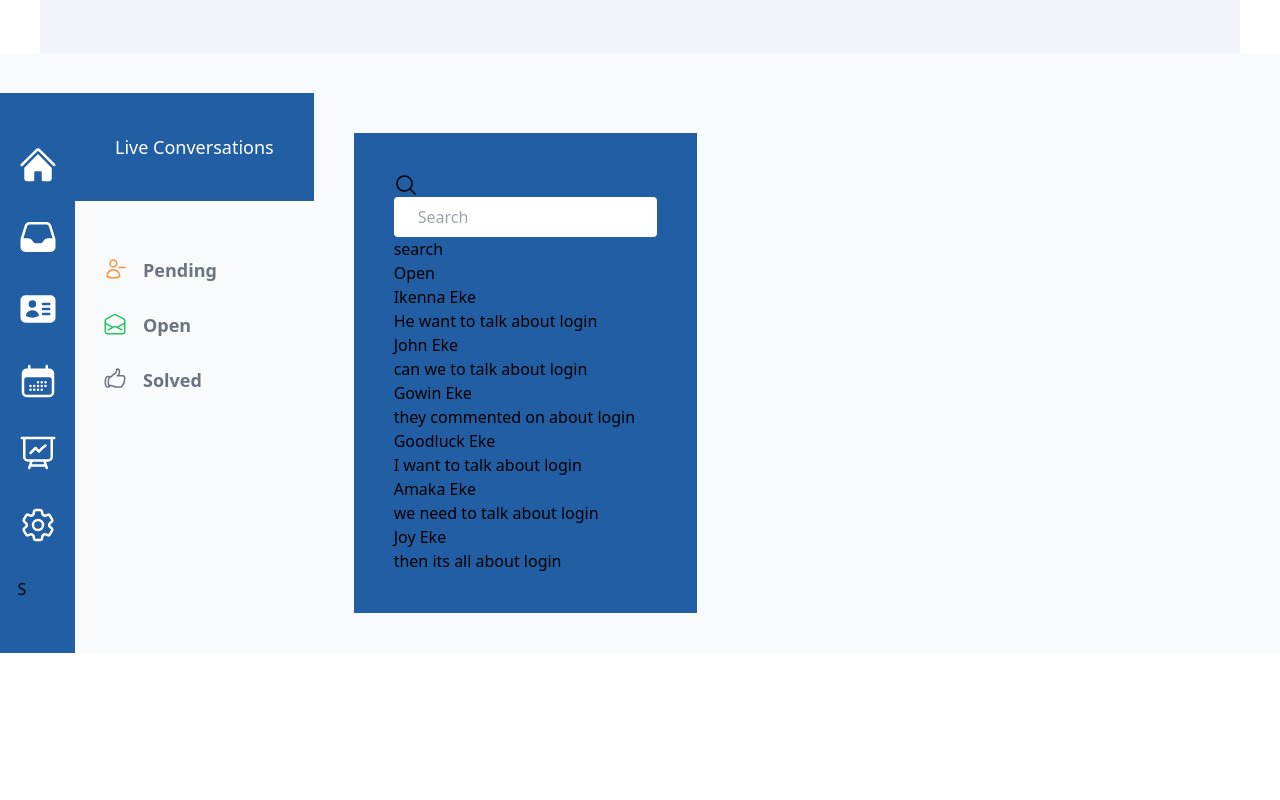
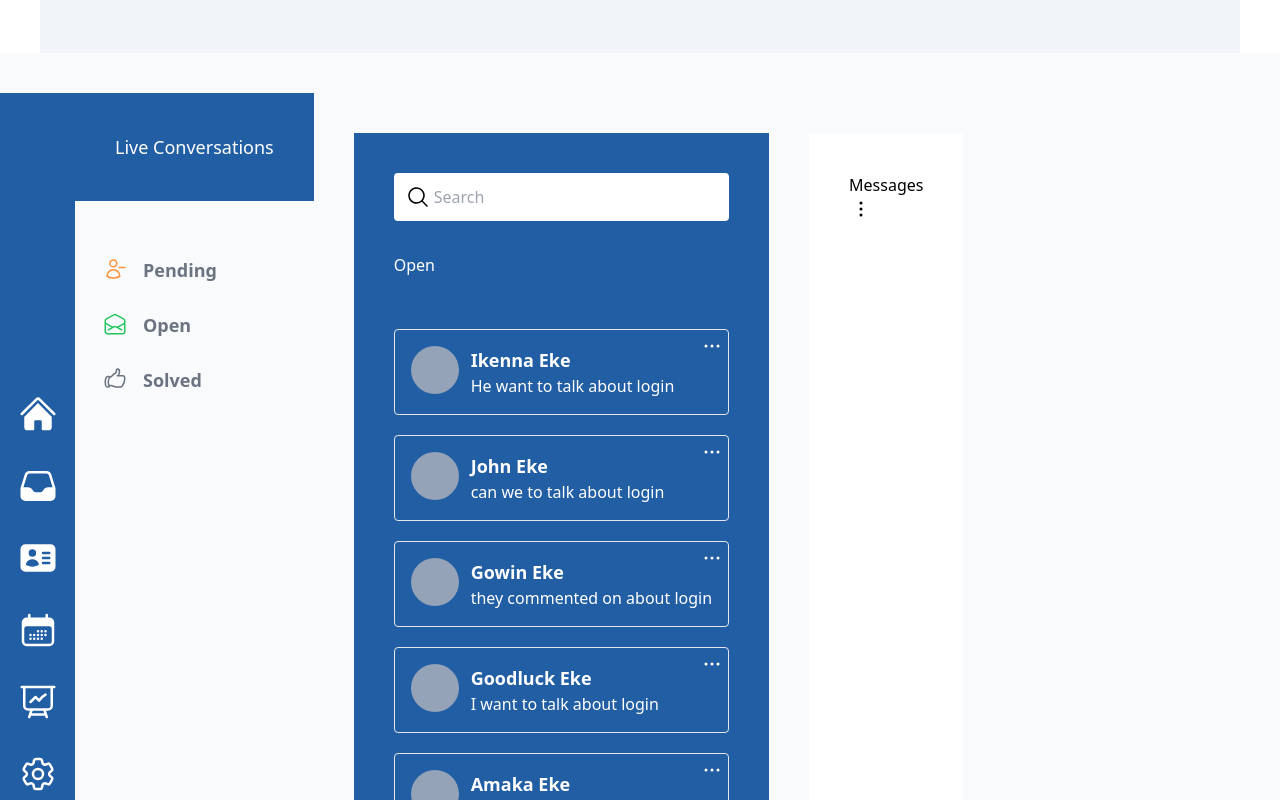
Before and after one commit to Ikendu/linegraph, a React (Vite) app: page / in a window 1280 px wide. Shown: the part 2360-3160 px from the top of the page. Before the commit the page ends 3013 px from the top, so only its background shows below. Built offline with nearby package versions, Linux system fonts and the light colour scheme.

Commit message:
user chat bar

```diff
--- a/src/assets/Icons.jsx
+++ b/src/assets/Icons.jsx
@@ -191,7 +191,7 @@ export const SearchIcon = () => (
     xmlns='http://www.w3.org/2000/svg'
     viewBox='0 0 24 24'
     fill='currentColor'
-    className='w-6 h-6'
+    className='w-6 h-6 '
   >
     <path
       fillRule='evenodd'
@@ -200,3 +200,32 @@ export const SearchIcon = () => (
     />
   </svg>
 )
+
+export const DotIcon = () => (
+  <svg
+    xmlns='http://www.w3.org/2000/svg'
+    viewBox='0 0 24 24'
+    fill='currentColor'
+    className='w-6 h-6 '
+  >
+    <path
+      fillRule='evenodd'
+      d='M4.5 12a1.5 1.5 0 1 1 3 0 1.5 1.5 0 0 1-3 0Zm6 0a1.5 1.5 0 1 1 3 0 1.5 1.5 0 0 1-3 0Zm6 0a1.5 1.5 0 1 1 3 0 1.5 1.5 0 0 1-3 0Z'
+      clipRule='evenodd'
+    />
+  </svg>
+)
+export const DotvertIcon = () => (
+  <svg
+    xmlns='http://www.w3.org/2000/svg'
+    viewBox='0 0 24 24'
+    fill='currentColor'
+    className='w-6 h-6'
+  >
+    <path
+      fillRule='evenodd'
+      d='M10.5 6a1.5 1.5 0 1 1 3 0 1.5 1.5 0 0 1-3 0Zm0 6a1.5 1.5 0 1 1 3 0 1.5 1.5 0 0 1-3 0Zm0 6a1.5 1.5 0 1 1 3 0 1.5 1.5 0 0 1-3 0Z'
+      clipRule='evenodd'
+    />
+  </svg>
+)
--- a/src/components/ChatPage.jsx
+++ b/src/components/ChatPage.jsx
@@ -2,6 +2,8 @@ import {
   BoxOpenIcon,
   ChartIcon,
   ContactIcon,
+  DotIcon,
+  DotvertIcon,
   EventIcon,
   HandWellIcon,
   HomeIcon,
@@ -41,9 +43,8 @@ const ChatPage = () => {
         </div>
       </nav>
       <LiveChat />
-      <div className='p-10 bg-[#225EA3] m-10'>
-        <MessageBar />
-      </div>
+      <MessageBar />
+      <UserChats />
     </div>
   )
 }
@@ -71,18 +72,30 @@ const LiveChat = () => {
 
 const MessageBar = () => {
   return (
-    <div>
-      <form>
-        <SearchIcon />
-        <input type='txst' placeholder='Search' className='p-2 rounded pl-6' />
+    <div className='p-10 bg-[#225EA3] m-10 h-[977px]'>
+      <form className='just justify-center relative'>
+        <div className='absolute m-3'>
+          {' '}
+          <SearchIcon />
+        </div>
+
+        <input type='text' placeholder='Search' className='p-3 pl-10 rounded w-full' />
       </form>
-      <div>search</div>
-      <div>Open</div>
+      <div className='text-white py-8'>{`Open`}</div>
       <div>
         {users.map((user) => (
-          <div key={user.name}>
-            <h3>{user.name}</h3>
-            <p>{user.mesg}</p>
+          <div
+            key={user.name}
+            className='p-4 b-2 border my-5 rounded text-white relative flex gap-3  '
+          >
+            <div className='w-12 h-12 bg-slate-400 rounded-full'></div>
+            <div>
+              <div className='absolute right-0 top-0 p-1'>
+                <DotIcon />
+              </div>
+              <h3 className='font-semibold text-lg'>{user.name}</h3>
+              <p>{user.mesg}</p>
+            </div>
           </div>
         ))}
       </div>
@@ -90,4 +103,19 @@ const MessageBar = () => {
   )
 }
 
+const UserChats = () => {
+  return (
+    <div className='mt-10 h-[977px] bg-white p-10'>
+      <h3>Messages</h3>
+      <div>
+        <div></div>
+        <div></div>
+        <div>
+          <DotvertIcon />
+        </div>
+      </div>
+    </div>
+  )
+}
+
 export default ChatPage
```
